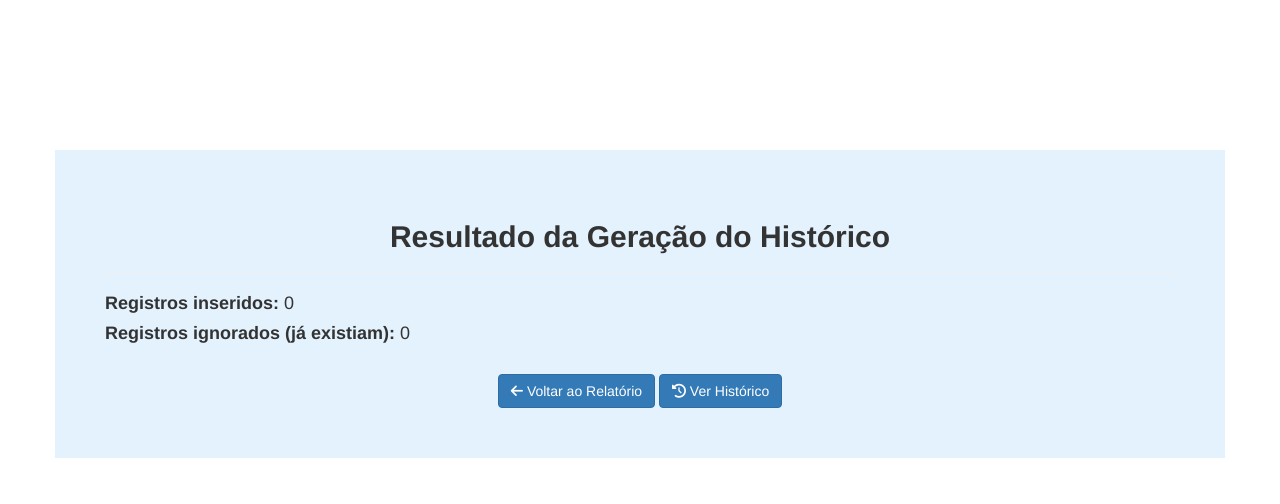
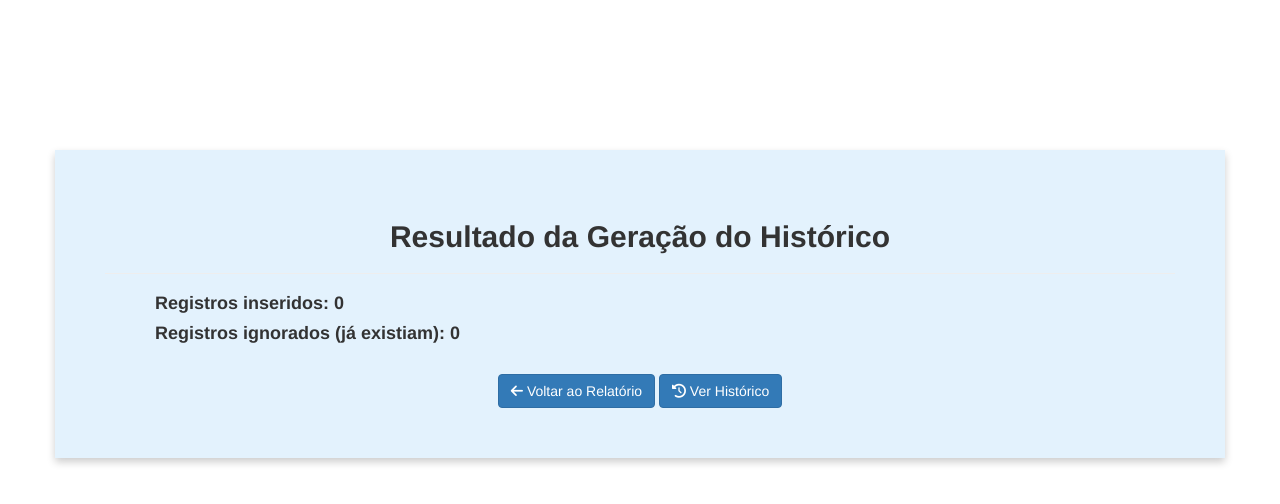
Before and after one commit to FabianoMarques/face_python_docker, a PHP site: page /App/gerar-historico.php in a window 1280 px wide. Shown: the top 504 px of the page. Run offline with PHP 8.4, Linux system fonts and the light colour scheme; the visitor is signed in with stand-in values (Sample User, id 1); data that the repository does not hold is empty; some libraries are stand-ins or nearby versions.

Commit message:
Atualizando proposta visual de gerar-historico.php 2

```diff
--- a/App/gerar-historico.php
+++ b/App/gerar-historico.php
@@ -186,10 +186,10 @@ $conn->close();
     <div class="container">
         <div class="row" >
 
-        <div style="padding:50px; background-color:#e3f2fd; margin-top: 150px;">
+        <div style="padding:50px; background-color:#e3f2fd; margin-top: 150px; box-shadow: 0px 4px 8px rgba(0, 0, 0, 0.2);">
             <h2><b>Resultado da Geração do Histórico</b></h2><hr>
-            <h4><strong>Registros inseridos:</strong> <?= $inseridos ?></h4>
-            <h4><strong>Registros ignorados (já existiam):</strong> <?= $nao_inseridos ?></h4>
+            <h4 style="margin-left: 50px;"><strong>Registros inseridos:</strong> <b> <?= $inseridos ?></b></h4>
+            <h4 style="margin-left: 50px;"><strong>Registros ignorados (já existiam):</strong><b> <?= $nao_inseridos ?></b> </h4>
             <br>
             <div style="text-align:center">
             <button onclick="location.href='relatorio.php'" class="btn btn-primary"><i class="fas fa-arrow-left"></i> Voltar ao Relatório</button>
```
